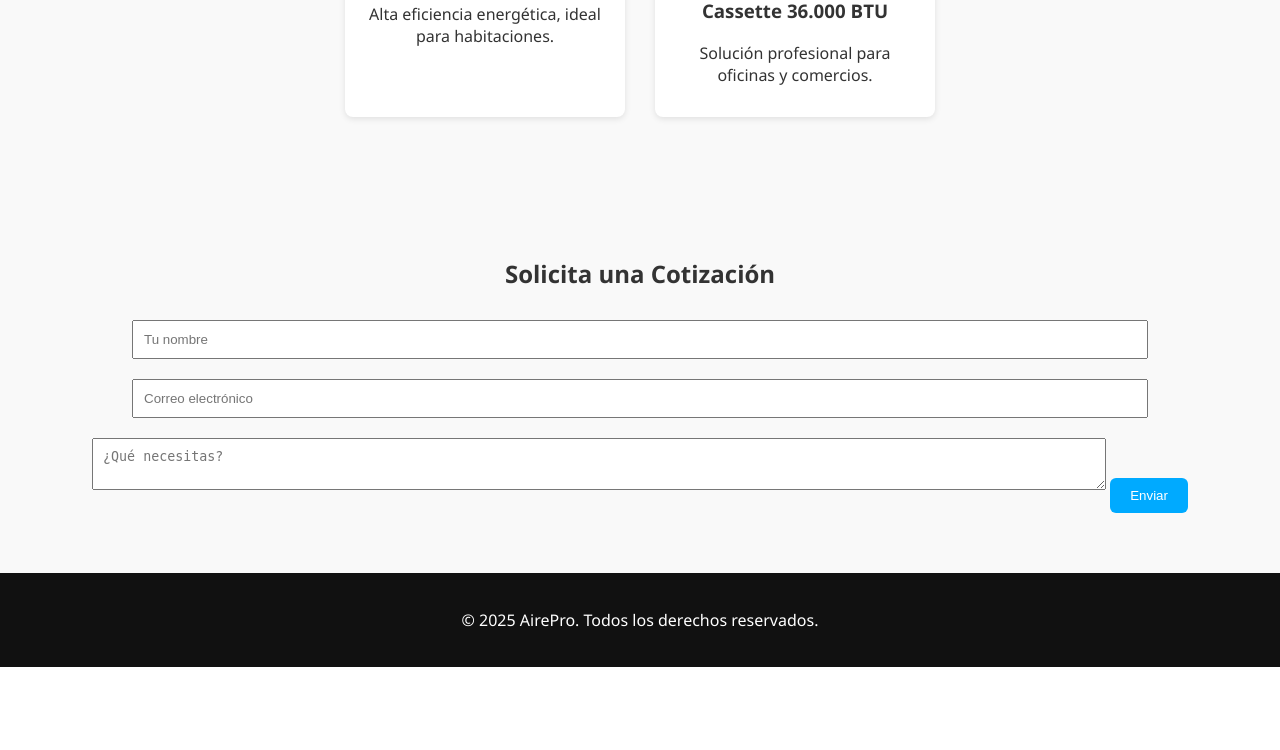
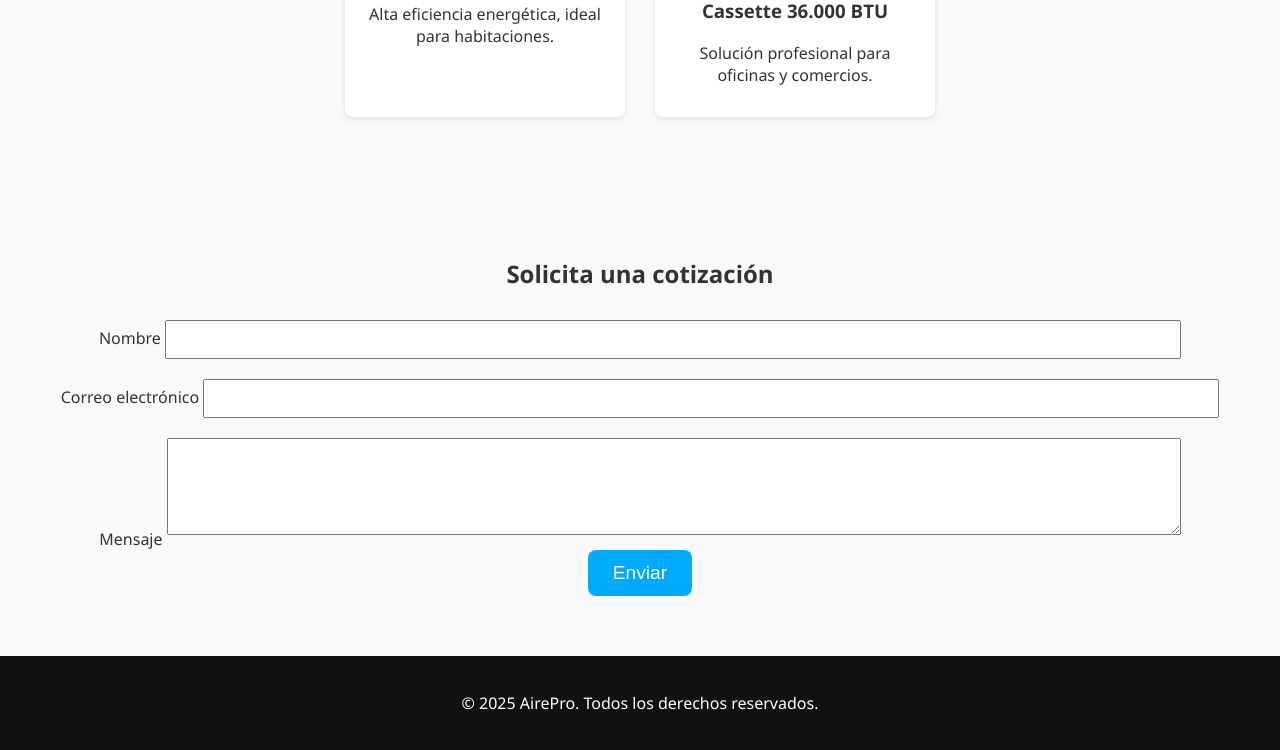
Before and after one commit to Dante0212/inicio, a Flask app: page / in a window 1280 px wide. Shown: the part 1548-2298 px from the top of the page. Before the commit the page ends 2215 px from the top, so only its background shows below. Run offline with Flask 2, Linux system fonts and the light colour scheme.

Commit message:
cambios html21

```diff
--- a/templates/index.html
+++ b/templates/index.html
@@ -42,13 +42,25 @@
   </section>
 
   <section id="contacto" class="section">
-    <h2>Solicita una Cotización</h2>
-    <form method="POST" action="/enviar">
-      <input type="text" placeholder="Tu nombre" required />
-      <input type="email" placeholder="Correo electrónico" required />
-      <textarea placeholder="¿Qué necesitas?"></textarea>
-      <button type="submit">Enviar</button>
-    </form>
+    <div class="col-md-6">
+      <h2>Solicita una cotización</h2>
+      <form method="POST" action="/enviar">
+        <div class="mb-3">
+          <label for="nombre" class="form-label">Nombre</label>
+          <input type="text" name="nombre" class="form-control" required>
+        </div>
+        <div class="mb-3">
+          <label for="email" class="form-label">Correo electrónico</label>
+          <input type="email" name="email" class="form-control" required>
+        </div>
+        <div class="mb-3">
+          <label for="mensaje" class="form-label">Mensaje</label>
+          <textarea name="mensaje" class="form-control" rows="5" required></textarea>
+        </div>
+        <button type="submit" class="btn btn-primary">Enviar</button>
+      </form>
+    </div>
+  </div>
   </section>
 
   <footer>
```
